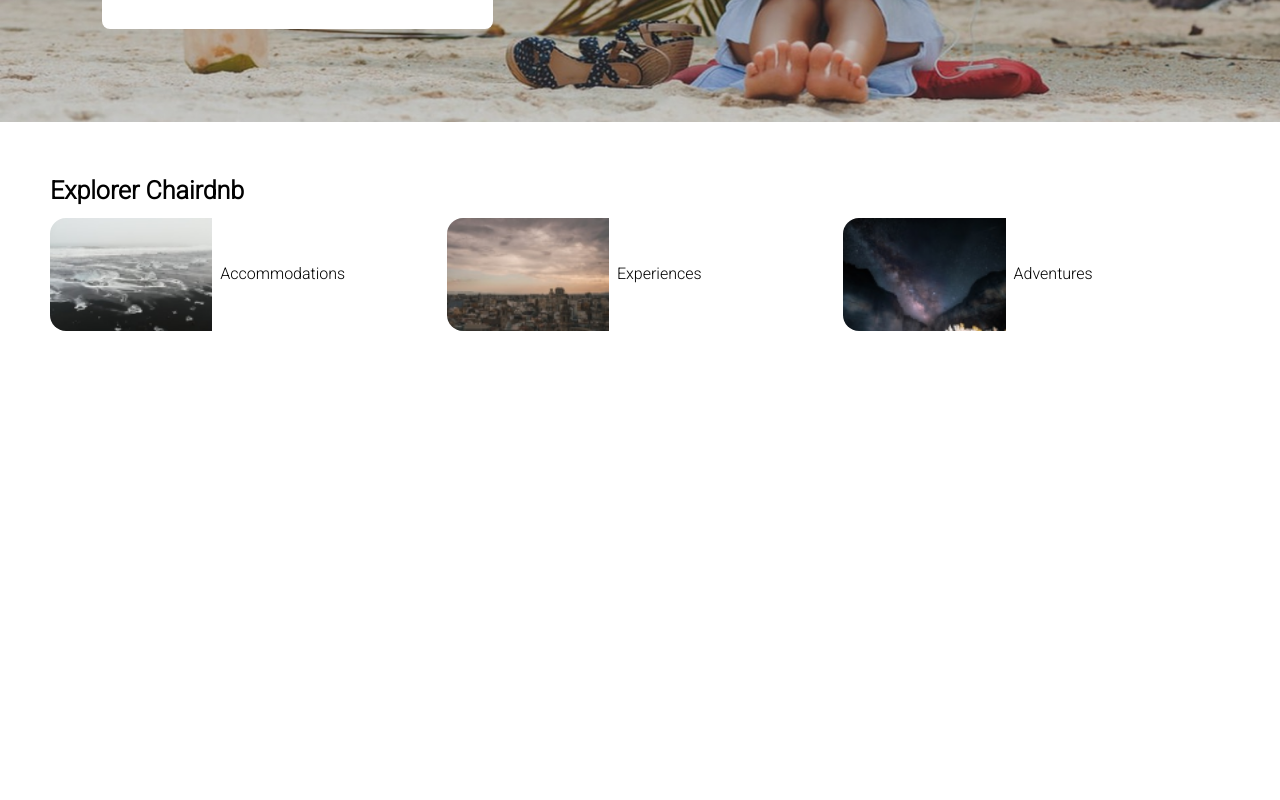
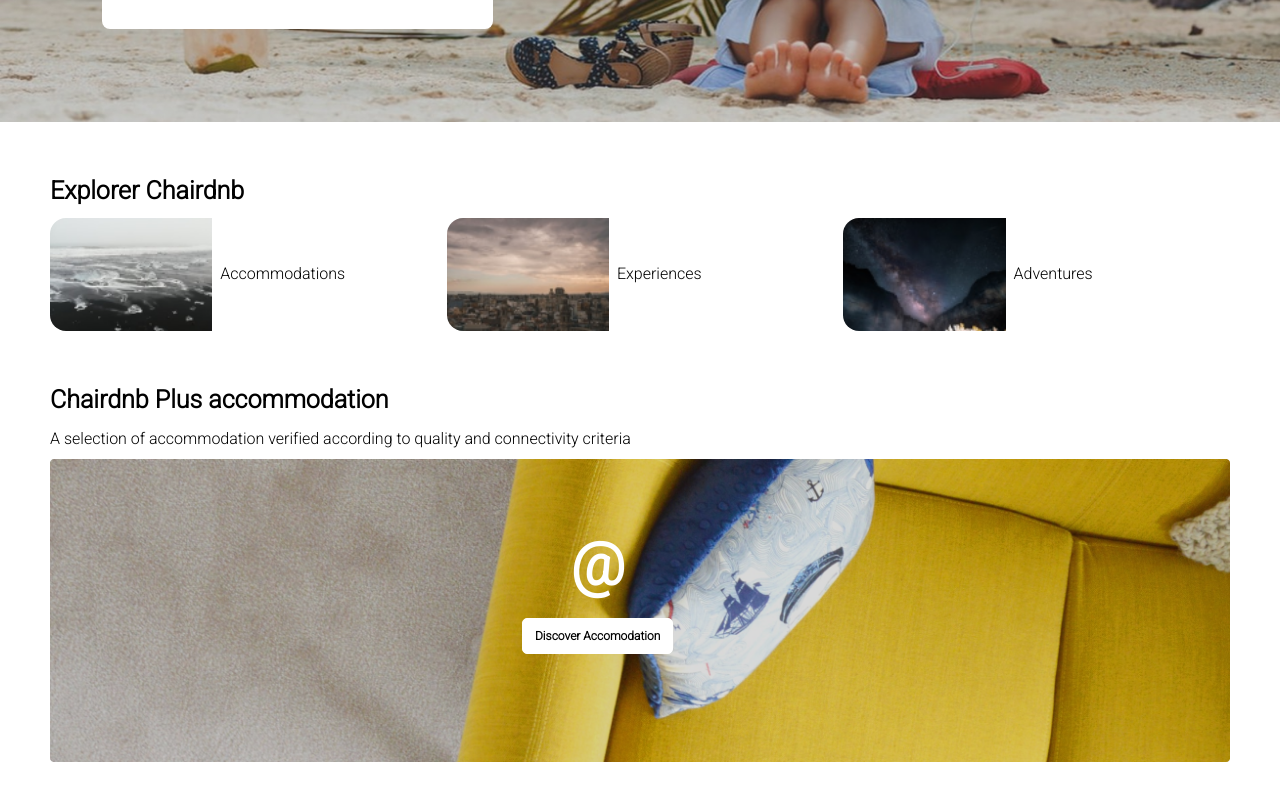
Before and after one commit to cverah/Chairdnb, a React (Vite) app: page / in a window 1280 px wide. Shown: the part 478-1278 px from the top of the page. Before the commit the page ends 859 px from the top, so only its background shows below. Built offline with nearby package versions, Linux system fonts and the light colour scheme.

Commit message:
feat: add ChairPlus.jsx in HomePage.jsx

```diff
--- /dev/null
+++ b/src/components/ChairPlus/ChairPlus.css
@@ -0,0 +1,32 @@
+.chair-plus {
+  position: relative;
+  width: 100%;
+}
+
+.chair-plus-content-image {
+  display: flex;
+  flex-direction: column;
+  gap: 8px;
+  position: absolute;
+  left: 40%;
+  top: 20%;
+  align-items: center;
+  color: white;
+}
+
+.chair-plus-content-image p {
+  font-size: 60px;
+  font-weight: bold;
+}
+
+.chair-plus-content-image button {
+  color: black;
+  font-weight: bold;
+  font-size: 12px;
+  text-align: center;
+  border: 1px solid white;
+  background-color: white;
+  padding: 8px 12px;
+  border-radius: 5px;
+  cursor: pointer;
+}
--- /dev/null
+++ b/src/components/ChairPlus/ChairPlus.jsx
@@ -0,0 +1,31 @@
+import Container from "../Container/Container";
+import Grid from "../Grid/Grid";
+import Card from "../Card/Card";
+import "../../utils_css/utils.css";
+import sala from "../../assets/sala.png";
+import "./ChairPlus.css";
+
+const ChairPlus = () => {
+  return (
+    <Container>
+      <h2 className="text-xl bold">Chairdnb Plus accommodation</h2>
+      <p>
+        A selection of accommodation verified according to quality and
+        connectivity criteria
+      </p>
+      <Grid rows={0} columns={1}>
+        <Card flexDirection="row" gap="8px" alignItems="center">
+          <div className="chair-plus">
+            <img className="width-100" src={sala} alt="playa.png" />
+            <div className="chair-plus-content-image">
+              <p className="">@</p>
+              <button>Discover Accomodation</button>
+            </div>
+          </div>
+        </Card>
+      </Grid>
+    </Container>
+  );
+};
+
+export default ChairPlus;
--- a/src/pages/HomePage.jsx
+++ b/src/pages/HomePage.jsx
@@ -1,3 +1,4 @@
+import ChairPlus from "../components/ChairPlus/ChairPlus";
 import ExplorerChair from "../components/ExplorerChair/ExplorerChair";
 import Header from "../components/Header/Header";
 import SearchForm from "../components/SearchForm/SearchForm";
@@ -9,6 +10,7 @@ const HomePage = () => {
         <SearchForm />
       </Header>
       <ExplorerChair />
+      <ChairPlus />
     </>
   );
 };
```
